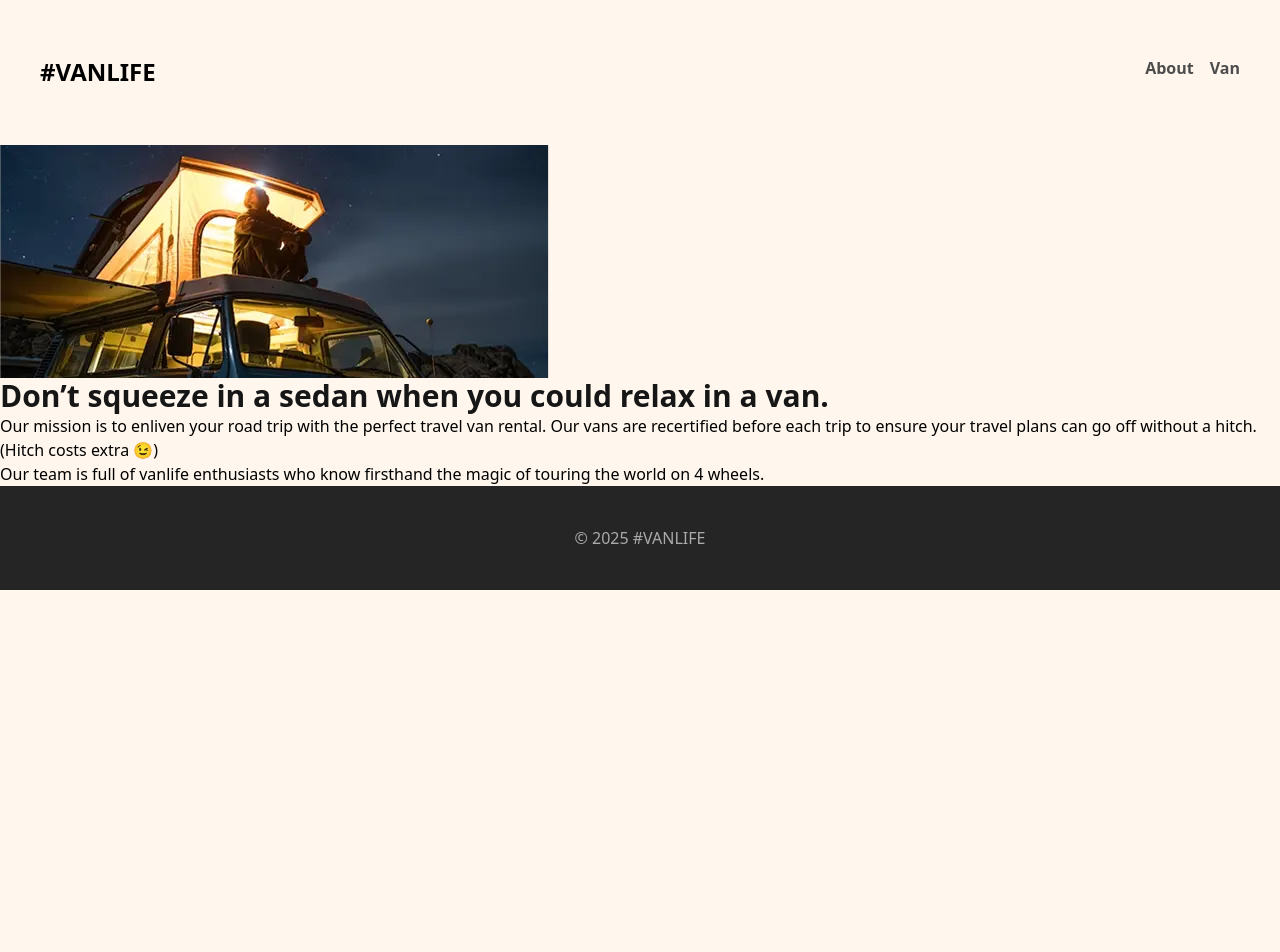
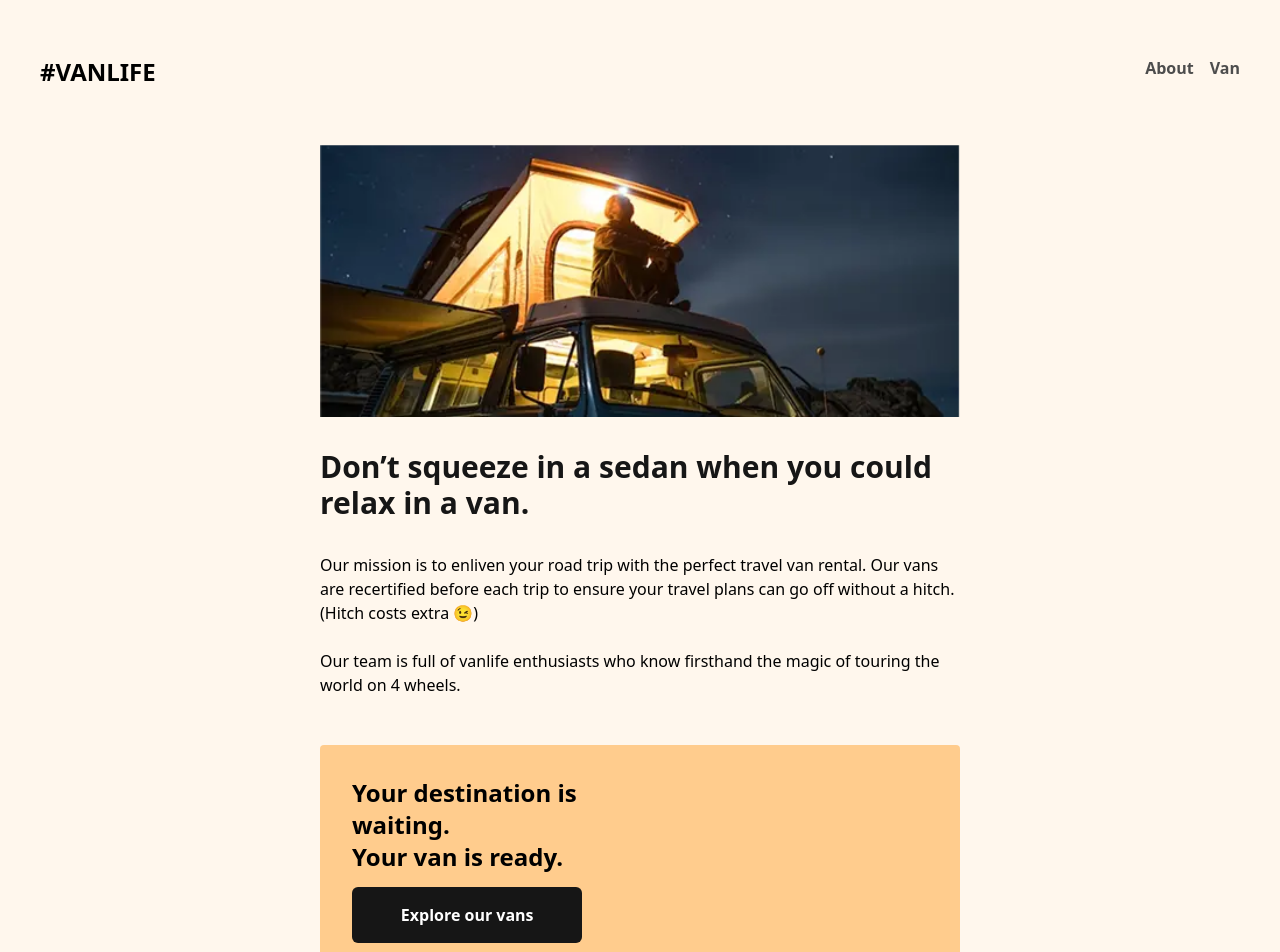
Before and after one commit to JoleneKearse/vanlife, a React (Vite) app: page /about in a window 1280 px wide. Shown: the top 952 px of the page. Before the commit the page ends 800 px from the top, so only its background shows below. Built offline with nearby package versions, Linux system fonts and the light colour scheme.

Commit message:
feat: finish about page

```diff
--- a/index.html
+++ b/index.html
@@ -7,7 +7,7 @@
     <link rel="stylesheet" href="src/index.css" />
     <title>VanLife</title>
   </head>
-  <body class="relative bg-brand-100 h-screen">
+  <body class="relative bg-brand-100 h-full">
     <div id="root"></div>
     <script type="module" src="/src/main.jsx"></script>
   </body>
--- a/src/components/Button.jsx
+++ b/src/components/Button.jsx
@@ -1,6 +1,6 @@
-const Button = ({ btnColor, btnWeight, BtnWidth, children, onClick }) => {
+const Button = ({ btnColor, btnTextColor = "text-brand-200", btnWeight, BtnWidth, children, onClick }) => {
   return (
-    <button className={`${btnColor} ${btnWeight} ${BtnWidth} rounded-md py-4 mt-3.5`} onClick={onClick}>
+    <button className={`${btnColor} ${btnTextColor} ${btnWeight} ${BtnWidth} rounded-md py-4 mt-3.5`} onClick={onClick}>
       {children}
     </button>
   );
--- /dev/null
+++ b/src/components/Cta.jsx
@@ -0,0 +1,13 @@
+import Button from "./Button";
+
+const Cta = () => {
+  return (
+    <article className="bg-brand-300 p-8 rounded-sm mt-4 mb-16">
+      <p className="text-2xl font-bold w-1/2">Your destination is waiting.</p>
+      <p className="text-2xl font-bold w-1/2">Your van is ready.</p>
+      <Button btnColor="bg-neutral-500" btnTextColor="text-neutral-100" btnWeight="font-bold" BtnWidth="w-2/5">Explore our vans</Button>
+    </article>
+  );
+}
+
+export default Cta;
--- a/src/pages/AboutPage.jsx
+++ b/src/pages/AboutPage.jsx
@@ -1,11 +1,16 @@
+import Cta from "../components/Cta";
+
 const AboutPage = () => {
   return (
-    <main className="h-full">
+    <main className="h-full w-1/2 mx-auto flex flex-col gap-8">
       <img src="/about.webp" alt="A customer enjoying the night sky while sitting on their van in front of their rooftop tent" />
       <h1 className="text-neutral-500 font-bold text-3xl">Don’t squeeze in a sedan when you could relax in a van.</h1>
-      <p>Our mission is to enliven your road trip with the perfect travel van rental. Our vans are recertified before each trip to ensure your travel plans can go off without a hitch.
-      (Hitch costs extra 😉)</p>
-      <p>Our team is full of vanlife enthusiasts who know firsthand the magic of touring the world on 4 wheels.</p>
+      <div className="font-medium space-y-6">
+        <p>Our mission is to enliven your road trip with the perfect travel van rental. Our vans are recertified before each trip to ensure your travel plans can go off without a hitch.
+          (Hitch costs extra 😉)</p>
+        <p>Our team is full of vanlife enthusiasts who know firsthand the magic of touring the world on 4 wheels.</p>
+      </div>
+      <Cta />
     </main>
   );
 }
--- a/src/pages/HomePage.jsx
+++ b/src/pages/HomePage.jsx
@@ -6,7 +6,7 @@ const HomePage = () => {
           <div className="flex flex-col gap-10 mx-10">
             <h1 className="text-4xl font-extrabold">You got the travel plans, we got the travel vans.</h1>
             <p>Add adventure to your life by joining the #vanlife movement. Rent the perfect van to make your perfect road trip.</p>
-            <Button btnColor="bg-brand-400" btnWeight="font-bold" BtnWidth="w-full">Find your van</Button>
+            <Button btnColor="bg-brand-400" btnTextColor="text-neutral-100" btnWeight="font-bold" btnWidth="w-full">Find your van</Button>
           </div>
       </main>
   );
```
